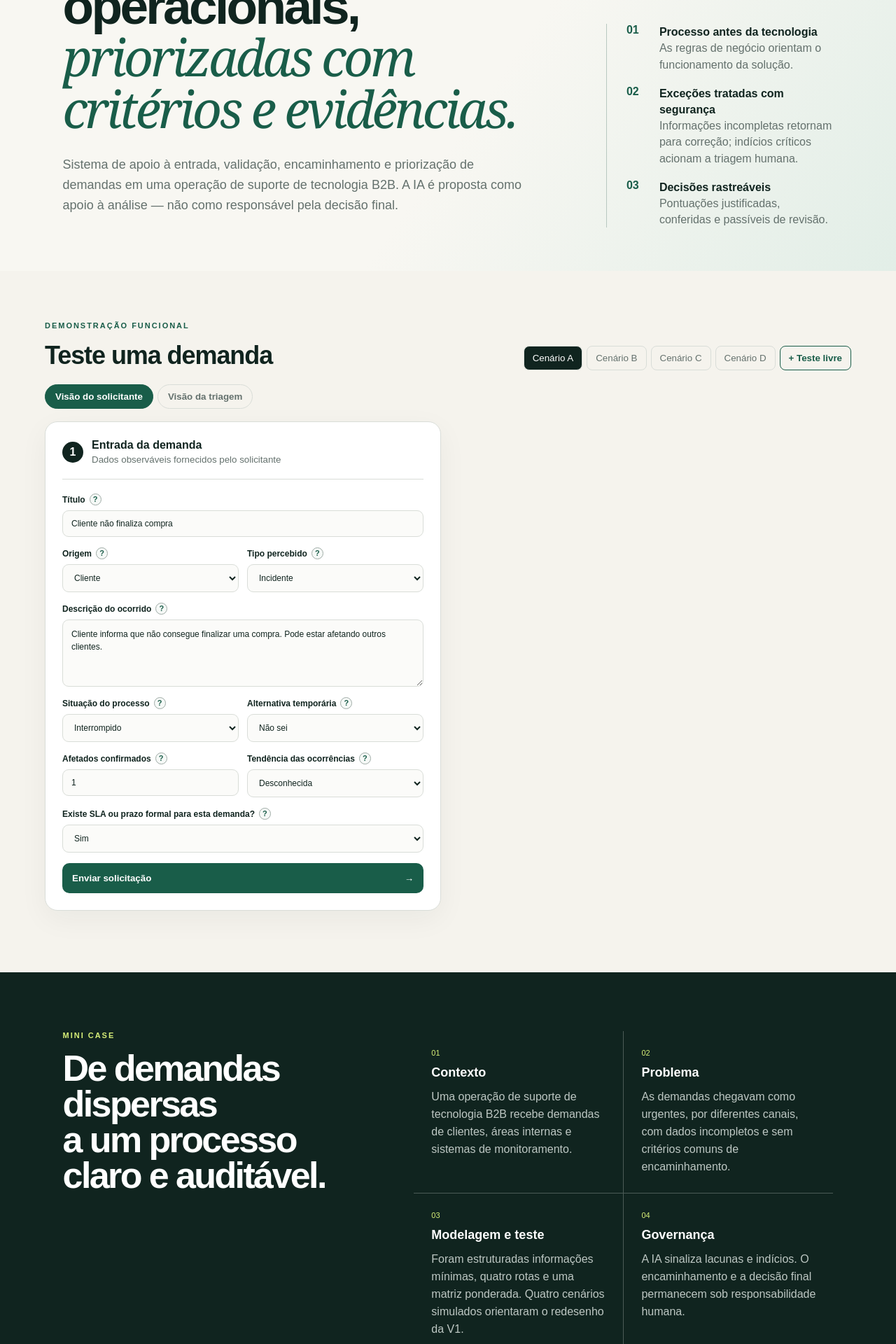
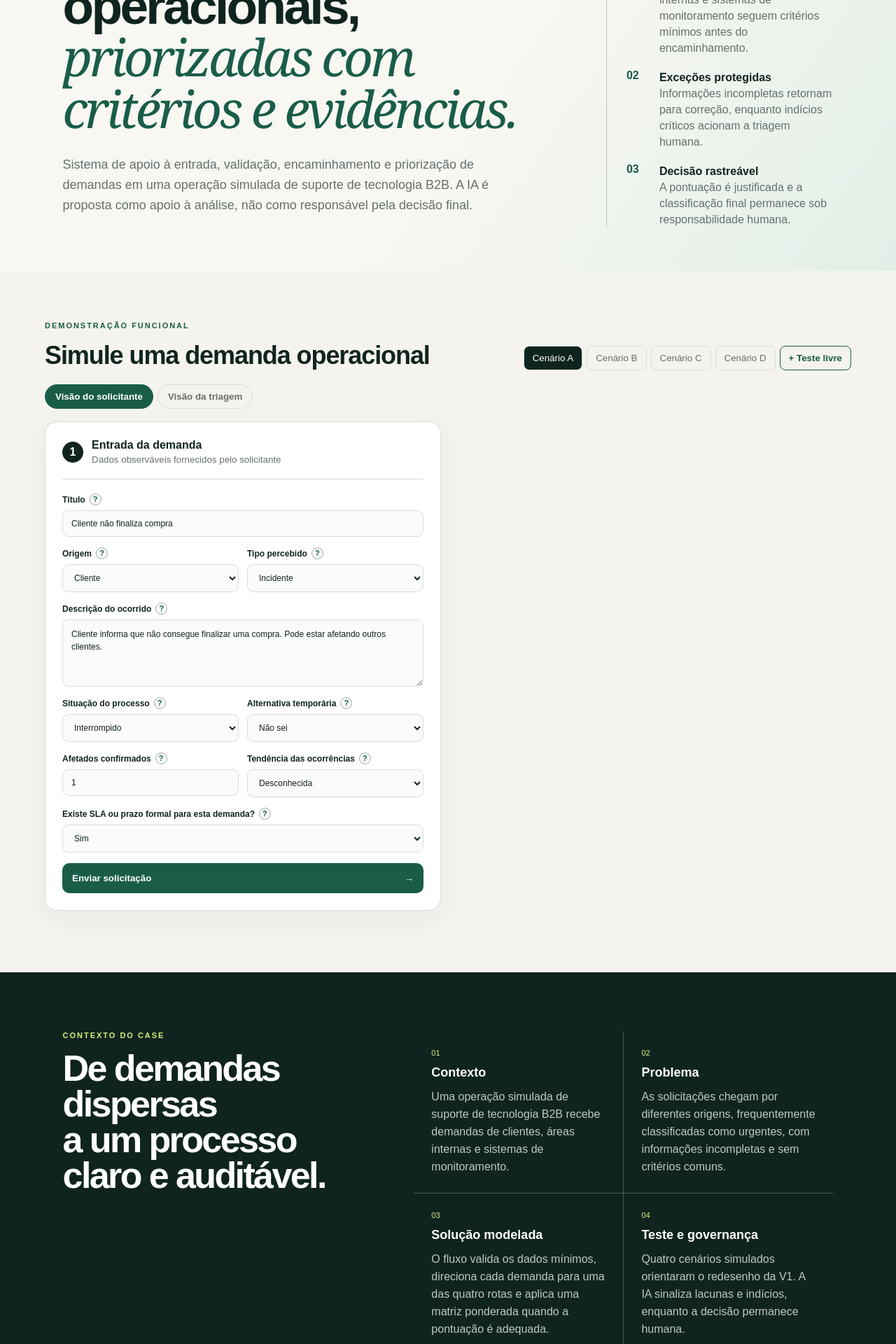
Before and after one commit to thaycarv/prioriza-operacoes, a React (Vite) app: page / in a window 1280 px wide. Shown: the part 280-2200 px from the top of the page at 70% size. Built offline with nearby package versions, Linux system fonts and the light colour scheme.

Commit message:
Refine text content for clarity and consistency
Updated various titles and descriptions for clarity and consistency in the text content.

```diff
--- a/src/textos.ts
+++ b/src/textos.ts
@@ -13,61 +13,64 @@ export const textos = {
     titulo: "Demandas operacionais,",
     destaque: "priorizadas com critérios e evidências.",
     descricao:
-      "Sistema de apoio à entrada, validação, encaminhamento e priorização de demandas em uma operação de suporte de tecnologia B2B. A IA é proposta como apoio à análise — não como responsável pela decisão final.",
+      "Sistema de apoio à entrada, validação, encaminhamento e priorização de demandas em uma operação simulada de suporte de tecnologia B2B. A IA é proposta como apoio à análise, não como responsável pela decisão final.",
   },
 
   principios: [
     {
       numero: "01",
-      titulo: "Processo antes da tecnologia",
-      descricao: "As regras de negócio orientam o funcionamento da solução.",
+      titulo: "Entrada estruturada",
+      descricao:
+        "Demandas de clientes, áreas internas e sistemas de monitoramento seguem critérios mínimos antes do encaminhamento.",
     },
     {
       numero: "02",
-      titulo: "Exceções tratadas com segurança",
+      titulo: "Exceções protegidas",
       descricao:
-        "Informações incompletas retornam para correção; indícios críticos acionam a triagem humana.",
+        "Informações incompletas retornam para correção, enquanto indícios críticos acionam a triagem humana.",
     },
     {
       numero: "03",
-      titulo: "Decisões rastreáveis",
-      descricao: "Pontuações justificadas, conferidas e passíveis de revisão.",
+      titulo: "Decisão rastreável",
+      descricao:
+        "A pontuação é justificada e a classificação final permanece sob responsabilidade humana.",
     },
   ],
 
   demonstracao: {
     categoria: "DEMONSTRAÇÃO FUNCIONAL",
-    titulo: "Teste uma demanda",
+    titulo: "Simule uma demanda operacional",
   },
 
   case: {
-    categoria: "MINI CASE",
+    categoria: "CONTEXTO DO CASE",
     tituloLinha1: "De demandas dispersas",
     tituloLinha2: "a um processo claro e auditável.",
+
     etapas: [
       {
         numero: "01",
         titulo: "Contexto",
         descricao:
-          "Uma operação de suporte de tecnologia B2B recebe demandas de clientes, áreas internas e sistemas de monitoramento.",
+          "Uma operação simulada de suporte de tecnologia B2B recebe demandas de clientes, áreas internas e sistemas de monitoramento.",
       },
       {
         numero: "02",
         titulo: "Problema",
         descricao:
-          "As demandas chegavam como urgentes, por diferentes canais, com dados incompletos e sem critérios comuns de encaminhamento.",
+          "As solicitações chegam por diferentes origens, frequentemente classificadas como urgentes, com informações incompletas e sem critérios comuns.",
       },
       {
         numero: "03",
-        titulo: "Modelagem e teste",
+        titulo: "Solução modelada",
         descricao:
-          "Foram estruturadas informações mínimas, quatro rotas e uma matriz ponderada. Quatro cenários simulados orientaram o redesenho da V1.",
+          "O fluxo valida os dados mínimos, direciona cada demanda para uma das quatro rotas e aplica uma matriz ponderada quando a pontuação é adequada.",
       },
       {
         numero: "04",
-        titulo: "Governança",
+        titulo: "Teste e governança",
         descricao:
-          "A IA sinaliza lacunas e indícios. O encaminhamento e a decisão final permanecem sob responsabilidade humana.",
+          "Quatro cenários simulados orientaram o redesenho da V1. A IA sinaliza lacunas e indícios, enquanto a decisão permanece humana.",
       },
     ],
   },
@@ -75,7 +78,7 @@ export const textos = {
   rodape: {
     titulo: "Projeto autoral de Operações e Processos",
     observacao:
-      "Protótipo funcional testado com cenários simulados — sem implantação ou validação em ambiente produtivo.",
+      "Protótipo funcional desenvolvido e testado com cenários simulados — sem implantação ou validação em ambiente produtivo.",
     competencias:
       "Modelagem de processos · Melhoria contínua · Priorização · SLAs · IA responsável",
   },
```
